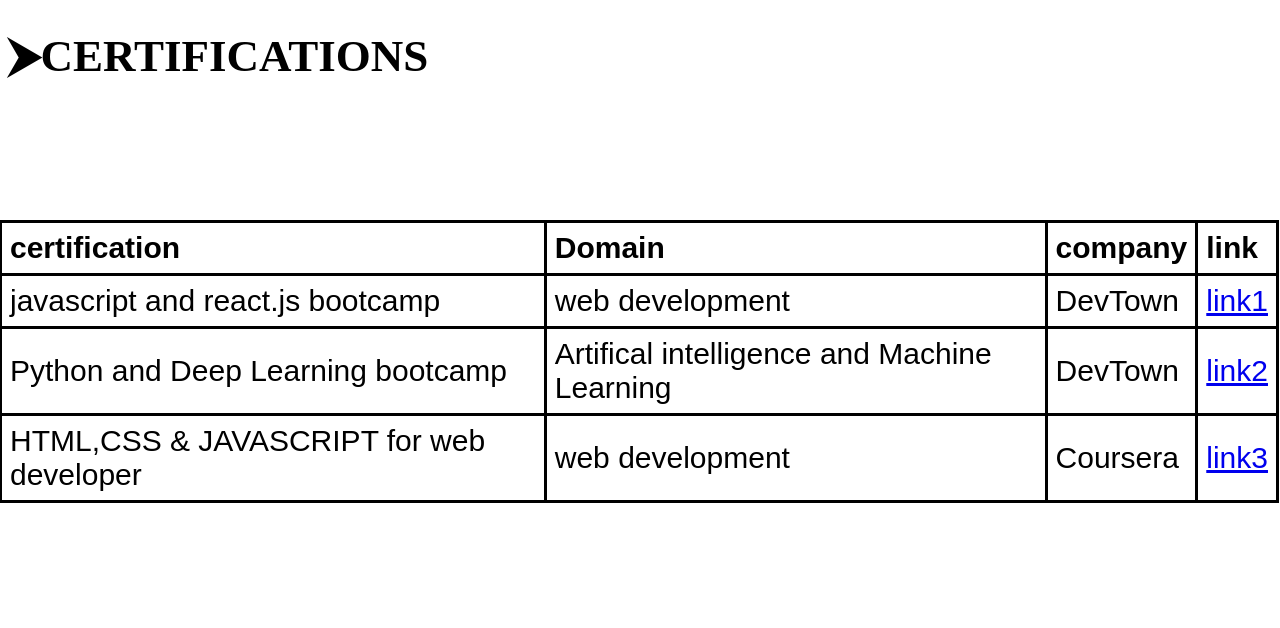
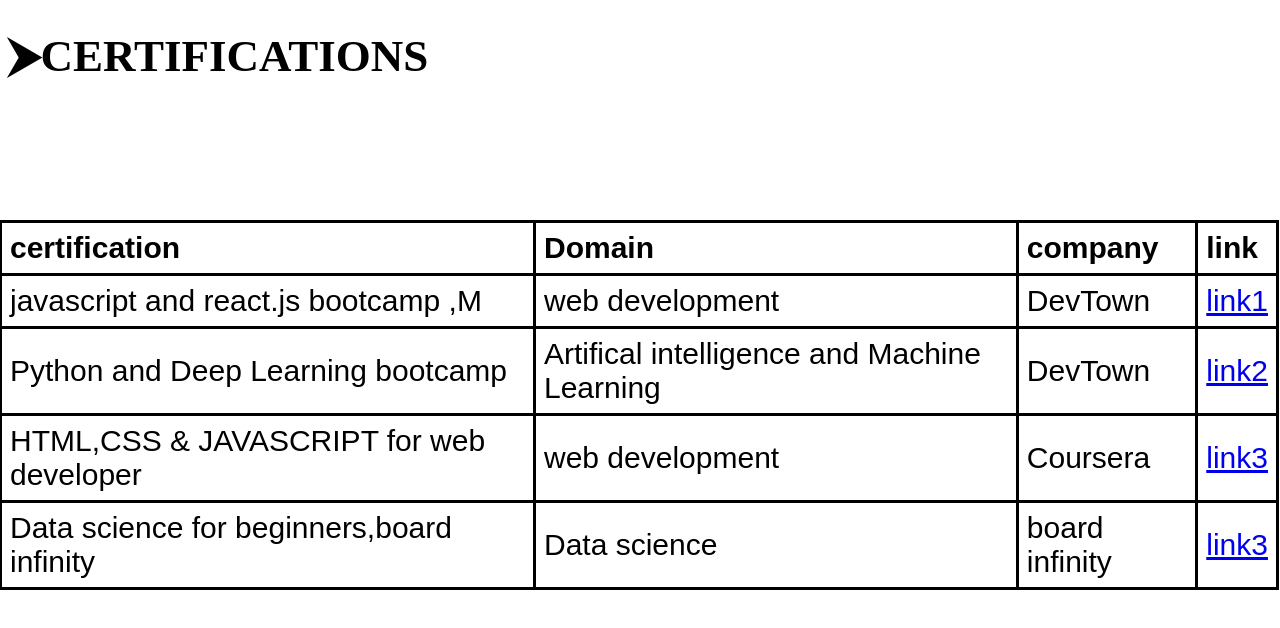
Before and after one commit to rishabh301/portfolio-, a plain HTML site: page Projects.html in a window 1280 px wide. Drawn offline with Linux system fonts and the light colour scheme; a web font is replaced by a local one.

Commit message:
Update Projects.html

```diff
--- a/Projects.html
+++ b/Projects.html
@@ -73,7 +73,7 @@
             <th>link</th>
         </tr>
         <tr>
-            <td>javascript and react.js bootcamp</td>
+            <td>javascript and react.js bootcamp ,M</td>
             <td>web development</td>
             <td>DevTown</td>
             <td><a href="https://cert.devtown.in/verify/1TJJij" target="_blank">link1</a></td>
@@ -85,11 +85,17 @@
             <td><a href="https://cert.devtown.in/verify/Z77cCR" target="_blank">link2</a></td>
         </tr>
         <tr>
-            <td>HTML,CSS & JAVASCRIPT for web developer</td>
+            <td>HTML,CSS & JAVASCRIPT for web developer </td>
             <td>web development</td>
             <td>Coursera</td>
             <td><a href="https://www.coursera.org/account/accomplishments/certificate/G8GANAMHGMGB" target="_blank">link3</a></td>
         </tr>
+	 <tr>
+            <td>Data science for beginners,board infinity </td>
+            <td>Data science</td>
+            <td>board infinity</td>
+            <td><a href=" https://pdf.ac/1TxZq5" target="_blank">link3</a></td>
+        </tr>
     </table>
 </body>
 </html>
```
